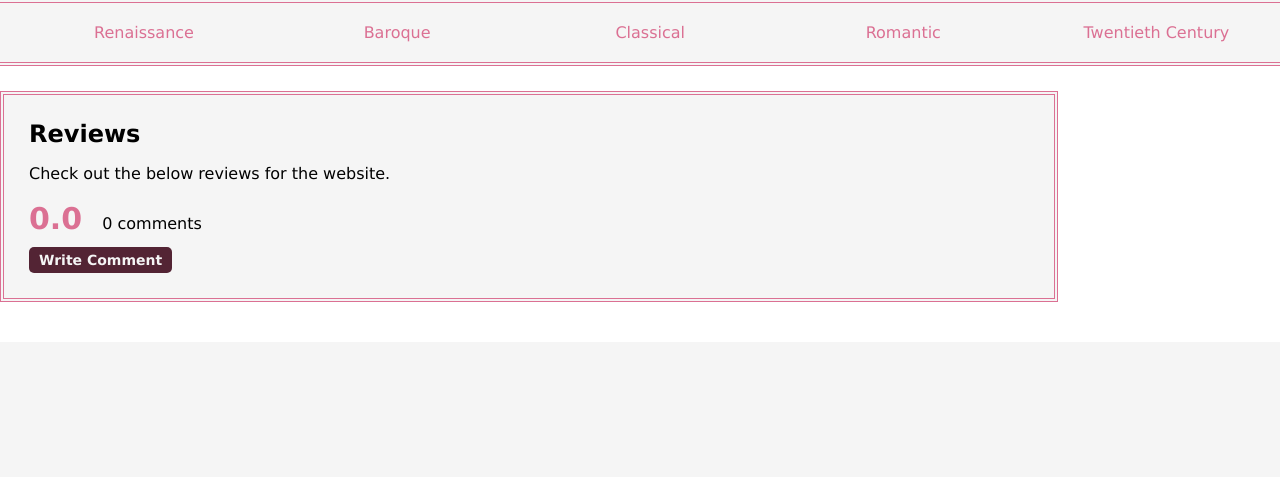
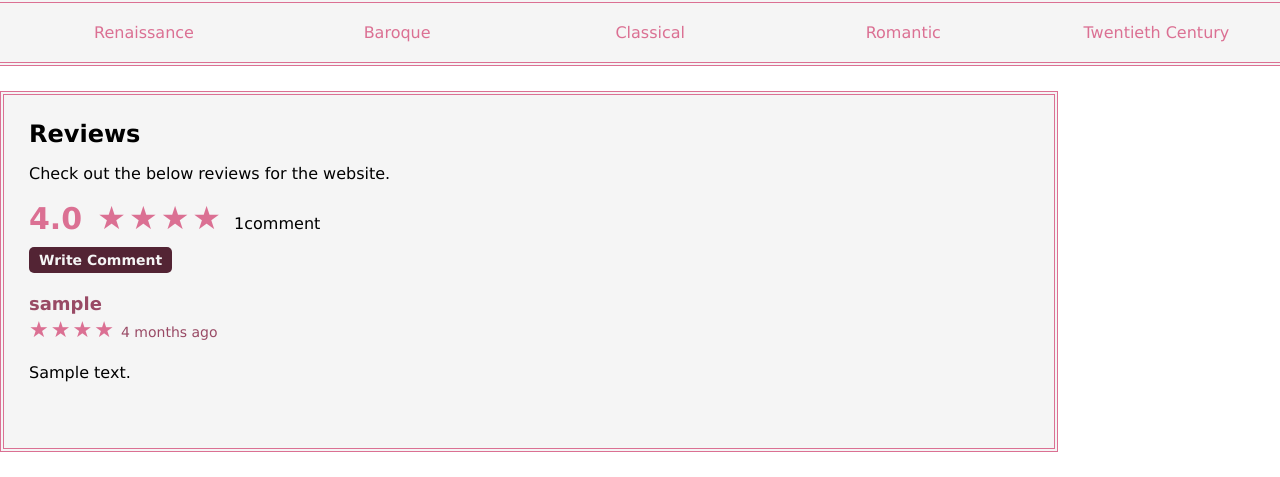
Before and after one commit to emilyaisling/Music-History-Website, a PHP site: page /comments.html in a window 1280 px wide. Shown: the part 458-935 px from the top of the page. Before the commit the page ends 760 px from the top, so only its background shows below. Run offline with PHP 8.4, Linux system fonts and the light colour scheme; tables that the repository leaves empty or names only in its code hold one stand-in row (values such as "Sample post").

Commit message:
comments are now displayed

```diff
--- a/commentStyle.css
+++ b/commentStyle.css
@@ -61,18 +61,18 @@
     font-size: 18px;
     color: rgb(153, 74, 101);
 }
-.reviews .review .rating {
+.comments .comment .rating {
     letter-spacing: 2px;
     font-size: 22px;
     color: palevioletred;
 }
-.reviews .review .date {
+.comments .comment .date {
     color: rgb(153, 74, 101);
     font-size: 14px;
 }
-.reviews .review .content {
+.comments .comment .contents {
     padding: 5px 0;
 }
-.reviews .review:last-child {
+.comments .comment:last-child {
     border-bottom: 0;
 }
--- a/comments.html
+++ b/comments.html
@@ -36,13 +36,12 @@
             <li><a id="t" href="/Website/twentiethcentury.html">Twentieth Century</a></li>
         </ul>
     </nav>
-    <section class="content home">
+    <div class="content">
         <h2>Reviews</h2>
         <p>Check out the below reviews for the website.</p>
         <section class="comments"></section>
         <script>
-            const comments_page_id = 1;
-            fetch("comments.php?page_id=?" + comments_page_id).then(response => response.text()).then(data =>
+            fetch("comments.php").then(response => response.text()).then(data =>
             {
                 document.querySelector(".comments").innerHTML = data;
                 document.querySelector(".comments .write_comment_btn").onclick = event =>
@@ -54,7 +53,7 @@
                 document.querySelector(".comments .write_comment form").onsubmit = event =>
                 {
                     event.preventDefault();
-                    fetch("comments.php?page_id=" + comments_page_id,
+                    fetch("comments.php",
                     {
                         method: 'POST',
                         body: new FormData(document.querySelector(".comments .write_comment form"))
@@ -65,6 +64,6 @@
                 };
             });
         </script>
-    </section>
+    </div>
 </body>
 </html>
--- a/comments.php
+++ b/comments.php
@@ -1,5 +1,6 @@
 <?php
 session_start();
+date_default_timezone_set('GMT');
 
 $DATABASE_HOST = 'localhost';
 $DATABASE_USER = 'root';
@@ -23,9 +24,9 @@ function time_elapsed_string($datetime, $full = false)
     $diff->w = floor($diff->d / 7);
     $diff->d -= $diff->w * 7;
     $string = array('y' => 'year', 'm' => 'month', 'w' => 'week', 'd' => 'day', 'h' => 'hour', 'i' => 'minute', 's' => 'second');
-    foreach($string as $k => &$v)
+    foreach ($string as $k => &$v)
     {
-        if($diff->$k)
+        if ($diff->$k)
         {
             $v = $diff->$k . ' ' . $v . ($diff->$k > 1 ? 's' : '');
         }
@@ -38,8 +39,6 @@ function time_elapsed_string($datetime, $full = false)
     return $string ? implode(', ', $string) . ' ago' : 'just now';
 }
 
-if (isset($_GET['page_id']))
-{
 if (isset($_POST['username'], $_POST['rating'], $_POST['content']))
 {
     $selectedUsername = $_POST['username'];
@@ -53,8 +52,8 @@ if (isset($_GET['page_id']))
             if ($selectedUsername == $_SESSION['name'])
             {
                 $user = $_SESSION['id'];
-                    $stmt = $pdo->prepare("INSERT INTO comments (page_id, user_id, username, content, rating, submit_date) VALUES (?,$user,?,?,?,NOW())");
-                    $stmt->execute([$_GET['page_id'], $_POST['username'], $_POST['content'], $_POST['rating']]);
+                $stmt = $pdo->prepare("INSERT INTO comments (user_id, username, content, rating, submit_date) VALUES ($user,?,?,?,NOW())");
+                $stmt->execute([$_POST['username'], $_POST['content'], $_POST['rating']]);
                 exit('Your comment has been submitted!');
             }
             else
@@ -72,25 +71,20 @@ if (isset($_GET['page_id']))
         echo 'Failed to prepare statement';
     }
 }
-
-    $stmt = $pdo->prepare('SELECT * FROM comments WHERE page_id = ? ORDER BY submit_date DESC');
-    $stmt->execute([$_GET['page_id']]);
+    $stmt = $pdo->prepare('SELECT * FROM comments ORDER BY submit_date DESC');
+    $stmt->execute();
     $comments = $stmt->fetchAll(PDO::FETCH_ASSOC);
 
-    $stmt = $pdo->prepare('SELECT AVG(rating) AS overall_rating, COUNT(*) AS total_comments FROM comments WHERE page_id = ?');
-    $stmt->execute([$_GET['page_id']]);
+    $stmt = $pdo->prepare('SELECT AVG(rating) AS overall_rating, COUNT(*) AS total_comments FROM comments');
+    $stmt->execute();
     $comments_info = $stmt->fetch(PDO::FETCH_ASSOC);
-}
-else
-{
-    exit('Please provide the page ID');
-}
+    $display = $comments_info['total_comments'] > 1 ? ' comments' : 'comment'
 ?>
 
 <section class="overall_rating">
     <span class="num"><?=number_format($comments_info['overall_rating'], 1)?></span>
     <span class="stars"><?=str_repeat('&#9733;', round($comments_info['overall_rating']))?></span>
-    <span class="total"><?=$comments_info['total_comments']?> comments</span>
+    <span class="total"><?=$comments_info['total_comments'], $display?> </span>
 </section>
 <a href="#" class="write_comment_btn">Write Comment</a>
 <section class="write_comment">
@@ -102,15 +96,14 @@ else
     </form>
 </section>
 
-<?php if (is_array($comments)): ?>
+
 <?php foreach ($comments as $comment): ?>
-    <div class="comment">
+<section class="comment">
     <h3 class="username"><?=htmlspecialchars($comment['username'], ENT_QUOTES)?></h3>
-        <div>
+    <section>
         <span class="rating"><?=str_repeat('&#9733;', $comment['rating'])?></span>
         <span class="date"><?=time_elapsed_string($comment['submit_date'])?></span>
-        </div>
-        <p class="content"><?=htmlspecialchars($comment['content'], ENT_QUOTES)?></p>
-    </div>
+    </section>
+    <p class="contents"><?=htmlspecialchars($comment['content'], ENT_QUOTES)?></p>
+</section>
 <?php endforeach ?>
-<?php endif; ?>
--- a/extraStyle.css
+++ b/extraStyle.css
@@ -15,7 +15,7 @@ tr{
 	margin: 25px 0;
     padding: 25px;
     border: 4px double palevioletred;
-	background-color: whitesmoke;
+    background-color: whitesmoke;
 }
 .content > h2 table td{
     padding: 5px;
--- a/profile.php
+++ b/profile.php
@@ -39,6 +39,7 @@ $stmt->close();
         <section class='buttons'>
             <br>
             <a href="home.php"><i class="fas fa-home"></i>Home</a>
+            <a href="comments.html"><i class="fas fa-comment"></i>Comments</a>
             <a href="logout.php"><i class="fas fa-sign-out-alt"></i>Logout</a>
         </section>
     </header>
```
Lines whose indentation alone changed are shown as unchanged.
